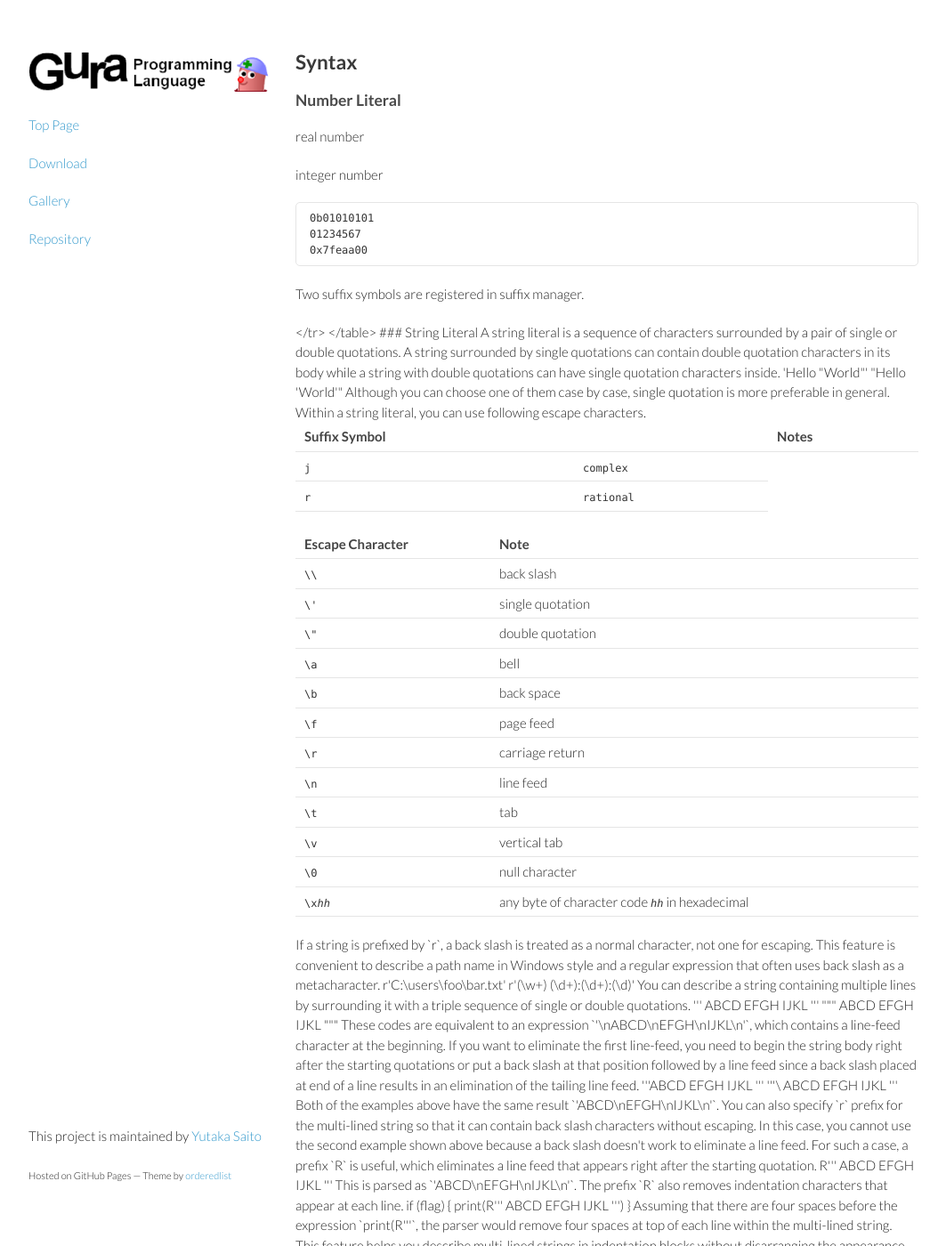
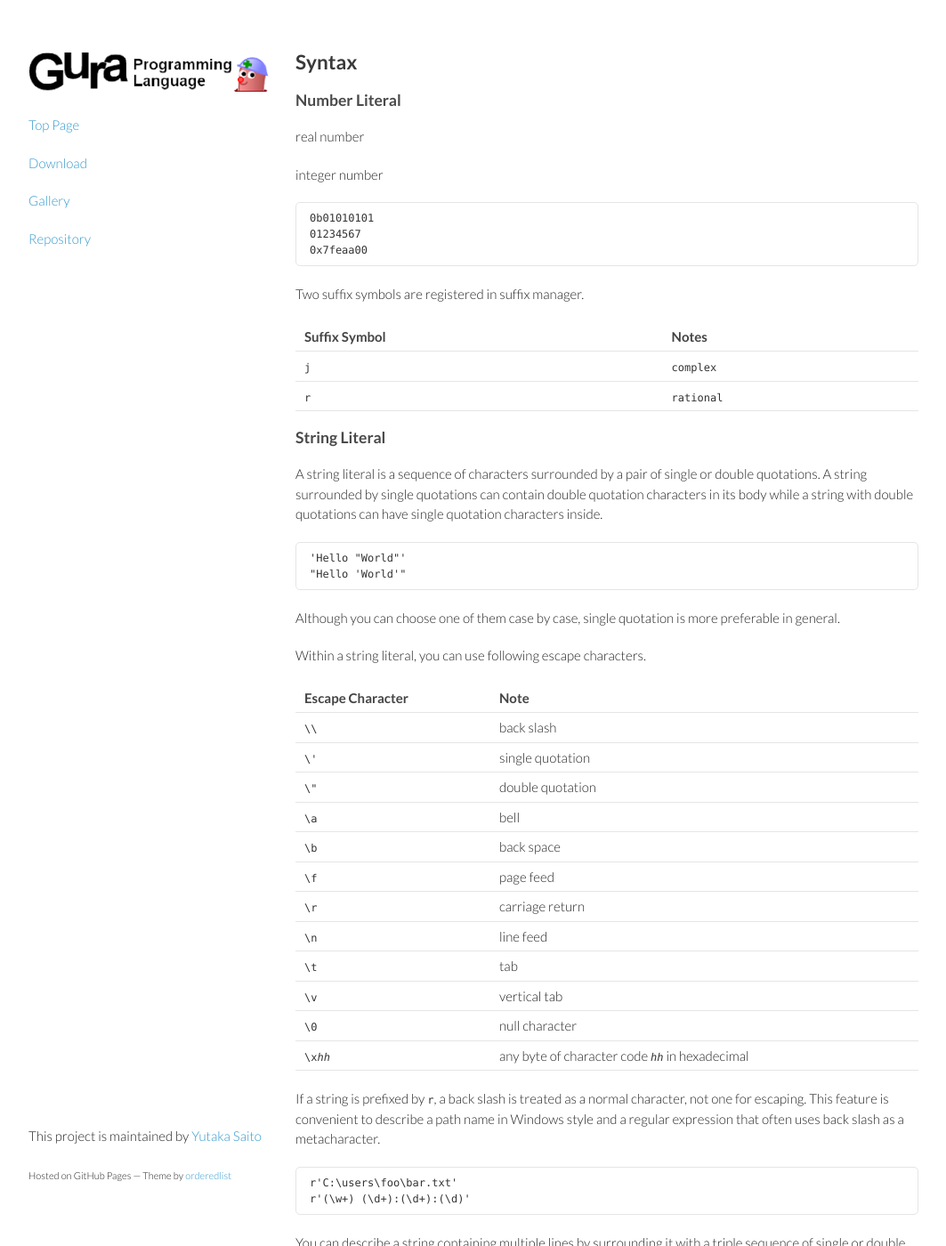
Before and after one commit to rudidude86/gura-lang.github.io, a Jekyll site: the page built from documents/Syntax.md, in a window 1280 px wide and 1400 px high. Shown: the whole window at 89% size, without its empty margins (108-1171 px from the left). Built offline with Jekyll 4.4.1, drawn with Linux system fonts in a browser that asks for light colours; Markdown is read by kramdown in place of the engine named in the settings; some of the changed text lies outside the part shown.

```diff
--- a/documents/Syntax.md
+++ b/documents/Syntax.md
@@ -20,7 +20,7 @@ integer number
 Two suffix symbols are registered in suffix manager.
 
 <table>
-<tr><th>Suffix Symbol<th><th>Notes</th></tr>
+<tr><th>Suffix Symbol</th><th>Notes</th></tr>
 <tr><td><code>j</code></td><td><code>complex</code></td></tr>
 <tr><td><code>r</code></td><td><code>rational</code></td></tr>
 </table>
```
